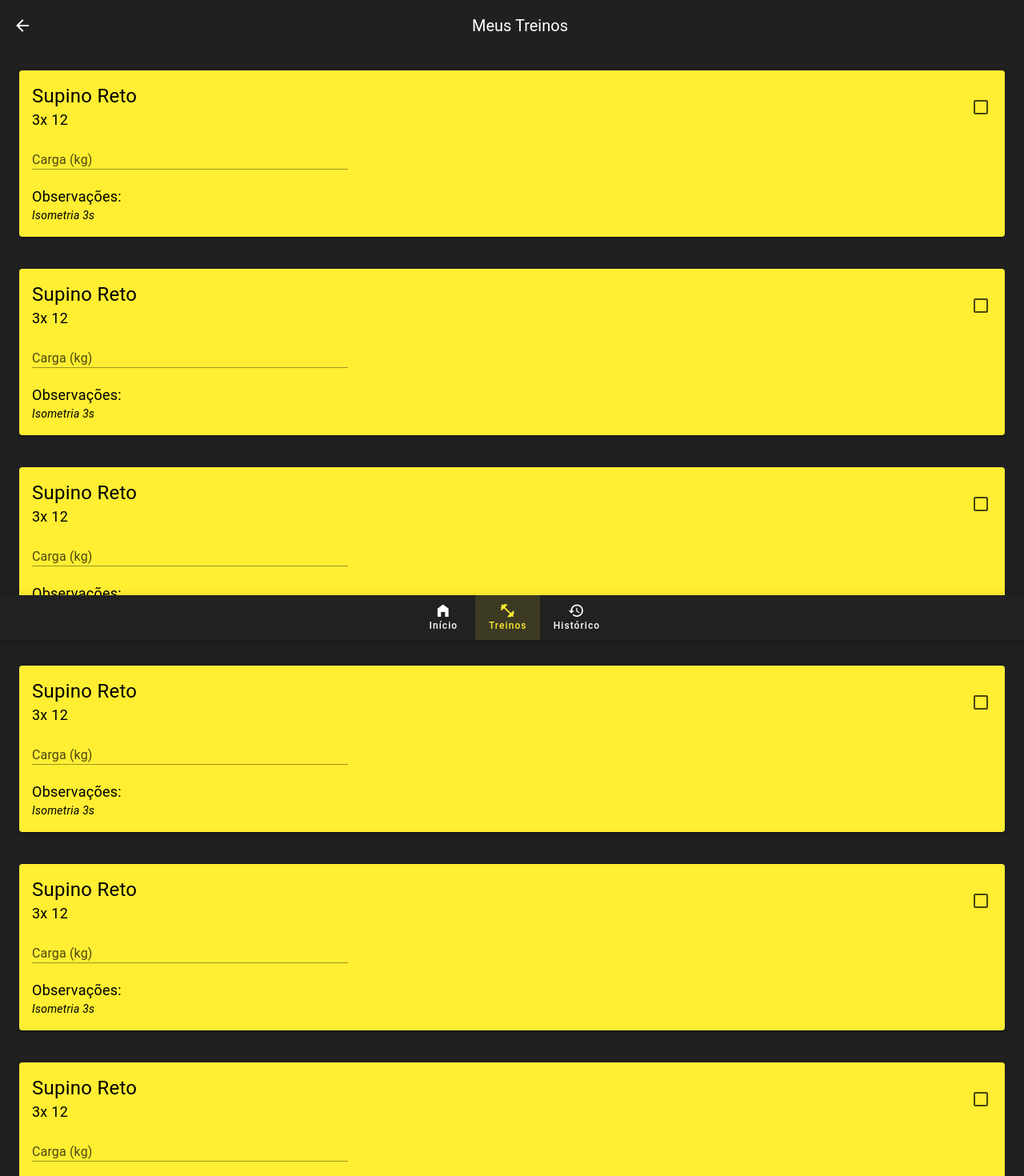
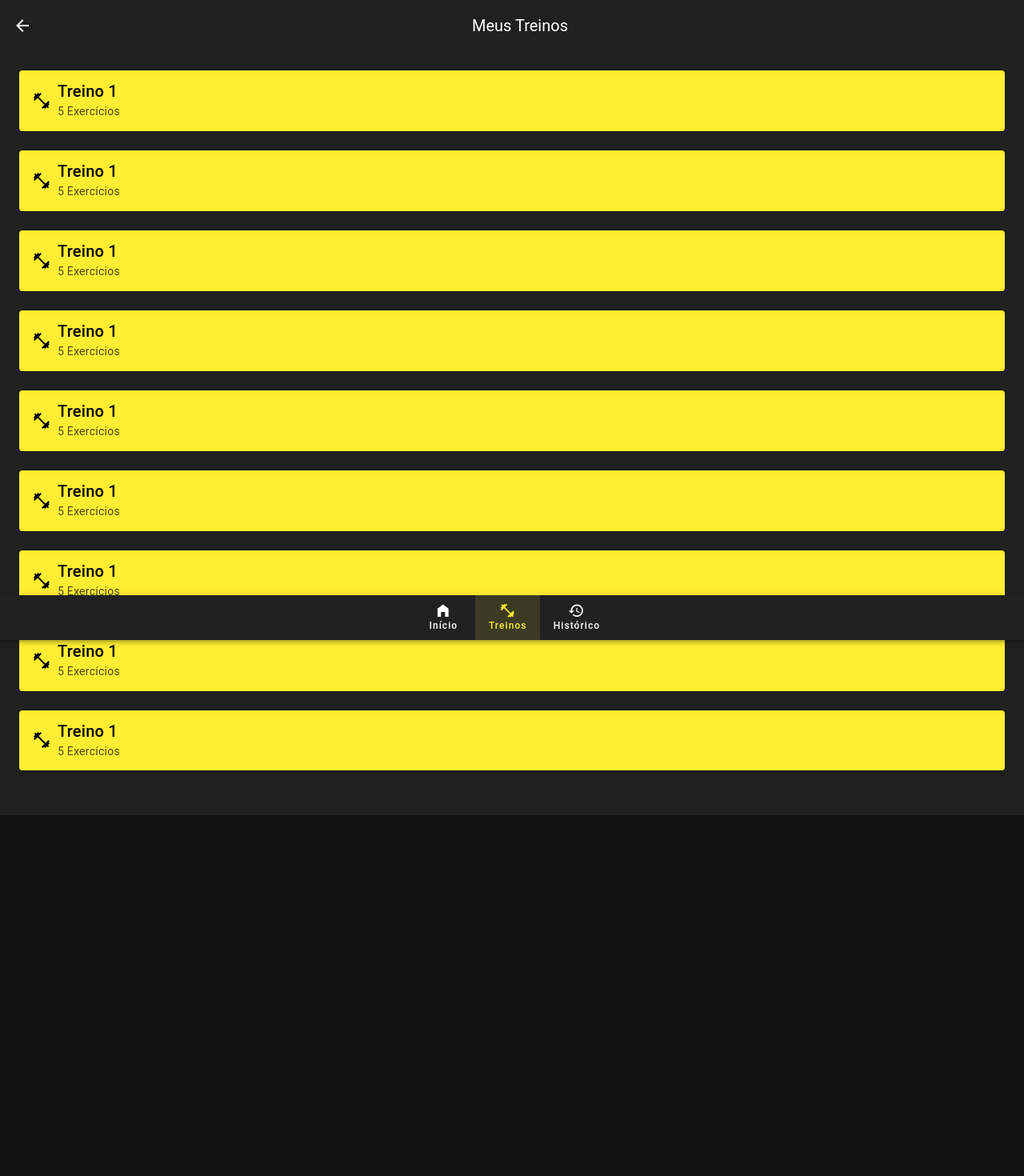
Before and after one commit to paulooosf/psf-fitness, a Vue app: page /treinos in a window 1280 px wide. Shown: the top 1470 px of the page at 80% size. After the commit the page ends 1019 px from the top, so only its background shows below. Built offline with nearby package versions, Linux system fonts and the light colour scheme; a small style sheet from the web is missing.

Commit message:
feat: estruturando pagina de treino e de treinos

```diff
--- a/src/pages/Treino.vue
+++ b/src/pages/Treino.vue
@@ -1,7 +1,15 @@
 <template>
     <header-paginas titulo="Treino"/>
-    <body class="flex flex-col p-6">
+    <body class="flex flex-col w-full h-full mt-6 px-6 gap-6">
         <timer @onFinalizarTimer="finalizarTreino"/>
+        <card-exercicio/>
+        <card-exercicio/>
+        <card-exercicio/>
+        <card-exercicio/>
+        <card-exercicio/>
+        <card-exercicio/>
+        <card-exercicio/>
+        <card-exercicio/>
     </body>
 </template>
 
--- a/src/pages/treinos.vue
+++ b/src/pages/treinos.vue
@@ -1,15 +1,15 @@
 <template>
     <header-paginas titulo="Meus Treinos"/>
     <body class="flex flex-col w-full h-full mt-6 px-6 gap-6">
-        <card-exercicio/>
-        <card-exercicio/>
-        <card-exercicio/>
-        <card-exercicio/>
-        <card-exercicio/>
-        <card-exercicio/>
-        <card-exercicio/>
-        <card-exercicio/>
-        <card-exercicio/>
+        <card-treino to="/treino"/>
+        <card-treino to="/treino"/>
+        <card-treino to="/treino"/>
+        <card-treino to="/treino"/>
+        <card-treino to="/treino"/>
+        <card-treino to="/treino"/>
+        <card-treino to="/treino"/>
+        <card-treino to="/treino"/>
+        <card-treino to="/treino"/>
     </body>
 </template>
 
```
